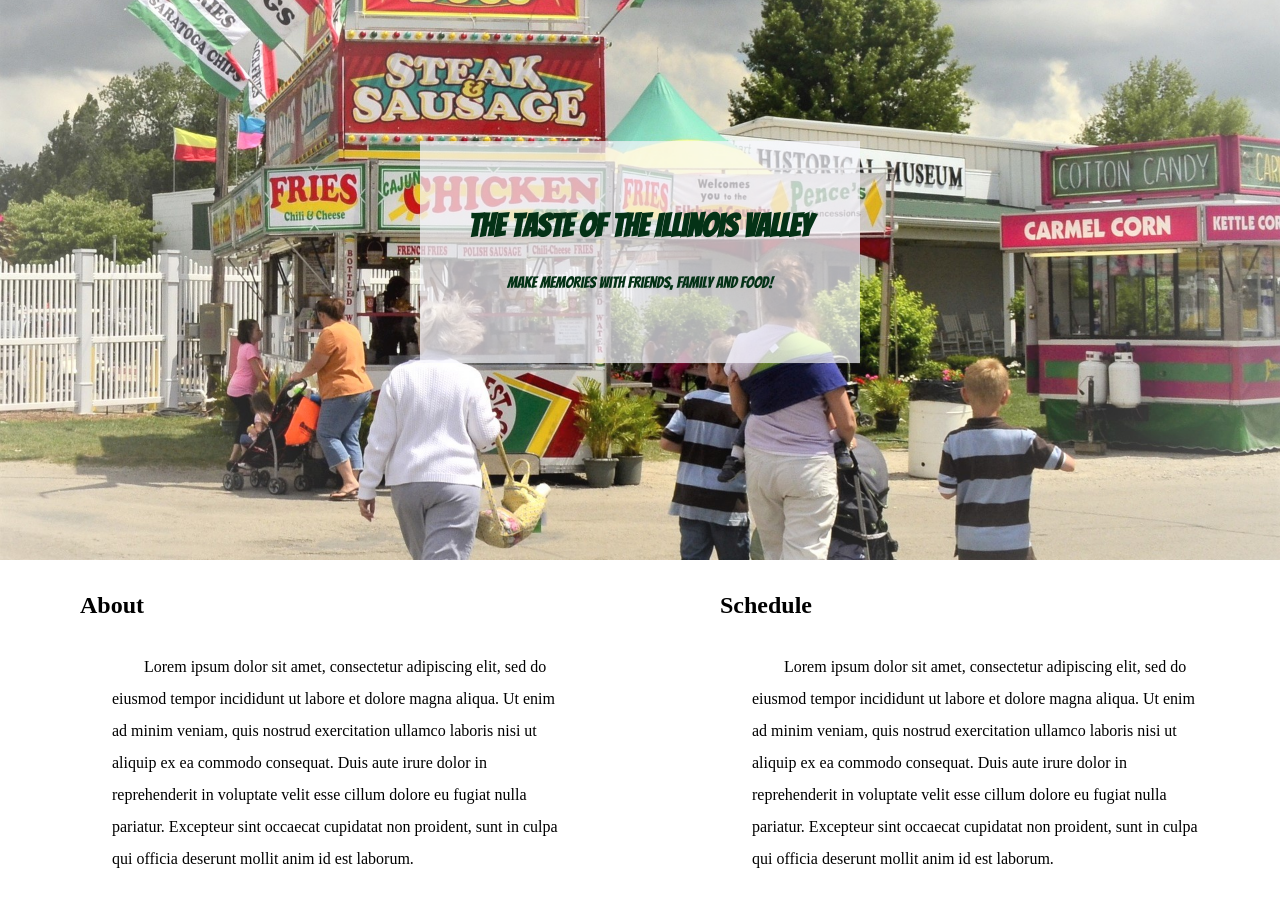
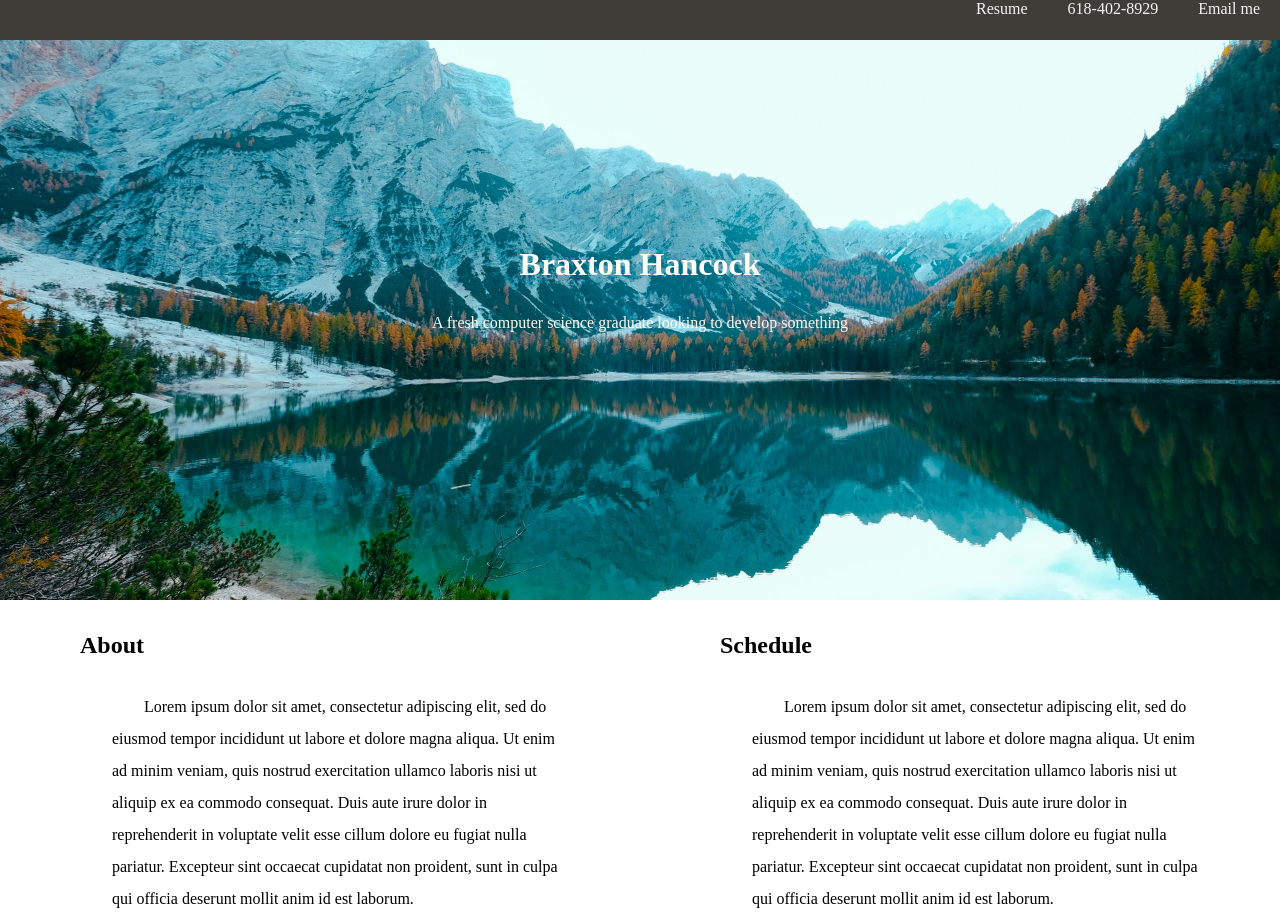
Before and after one commit to Braxtron3000/Braxtron3000.github.io, a Gatsby site: page / in a window 1280 px wide. Shown: the top 918 px of the page. Built offline with nearby package versions, Linux system fonts and the light colour scheme; Gatsby itself is replaced by a stand-in of ours; a web font is replaced by a local one.

Commit message:
changes to readme and color scheme

```diff
--- a/src/components/banner.module.css
+++ b/src/components/banner.module.css
@@ -1,10 +1,17 @@
+:root{
+    --white: #FFFCF2;
+    --orange: #EB5E28;
+    --darkGrey: #403D39;
+    --lightBlue: #21ABCD;
+}
+
 .banner{
     display: flex;
     align-items: center;
     margin:0px;
     height: 35em;
     width: 100%;
-    background: url("../images/festival2.jpg") no-repeat center;
+    background: url("../images/beautifulScenery.jpg") no-repeat center;
     background-size: cover;
     font-family: 'Bangers', cursive;
 }
@@ -23,7 +30,7 @@
     bottom: 45%;
     transform: translateY(-50%);
     opacity: 1;
-    color: #043216;
+    color:var(--white);
 }
 
 .banner *{
@@ -36,7 +43,7 @@
     margin-right: auto;
     padding: 3em;
     padding-top: 4em;
-    background-color: rgb(248,248,255,.7);
+
     border-radius: 0px;
 
 }
@@ -55,4 +62,5 @@
     }
 
 
+
 }
--- a/src/components/layout.css
+++ b/src/components/layout.css
@@ -1,5 +1,8 @@
 :root{
-    --mainC: #043216;
+    --white: #FFFCF2;
+    --orange: #EB5E28;
+    --darkGrey: #403D39;
+    --lightBlue: #21ABCD;
 }
 
 body{
@@ -10,7 +13,7 @@ body{
 
 
 #nav{
-    background-color: var(--mainC);
+    background-color: var(--white);
     position: sticky;
     top: 0;
     display: flex;
@@ -42,7 +45,7 @@ body{
 
 /*footer stuff*/
 footer ul{
-    background-color: var(--mainC);
+    background-color: var(--white);
     margin:0;
     text-align: center;
 }
@@ -100,3 +103,16 @@ footer ul > a:hover{
         color:black;
     }
 }
+
+#taskbar{
+    margin:0;
+    height: 40px;
+    display: block;
+    background-color: var(--darkGrey);
+}
+
+#taskbar li{
+    display: inline-block;
+    margin: 0 20px;
+    float: right;
+}
--- a/src/pages/index.js
+++ b/src/pages/index.js
@@ -7,37 +7,38 @@ import Layout from "../components/layout"
 import Segment from "../components/segment"
 
 
-const sss={
-  color:'blue'
+const sss = {
+  color: 'blue'
 }
 
 const IndexPage = () => (
-
-
 
   <Layout>
     {/*--<SEO title="Tastes of the Illinois Valley" />--*/}
 
     <style>
-      @import url('https://fonts.googleapis.com/css2?family=Orelega+One&display=swap');
-      @import url('https://fonts.googleapis.com/css2?family=Bangers&display=swap');
+      {/* @import url('https://fonts.googleapis.com/css2?family=Orelega+One&display=swap');
+      @import url('https://fonts.googleapis.com/css2?family=Bangers&display=swap'); */}
     </style>
+
+
+      <ul id="taskbar">
+        <li>Email me</li>
+        <li>618-402-8929</li>
+        <li>Resume</li>
+      </ul>
+
 
     {/*main banner */}
     <Banner id="banner"
-      bannerText="The Taste of the Illinois Valley"
-      description="Make memories with Friends, Family and Food!"
+      bannerText="Braxton Hancock"
+      description="A fresh computer science graduate looking to develop something"
       url="../images/festival.jpeg"
     />
 
-  {/*<navigation>
-  <ul id="nav">
-    <li>About</li>
-    <li>Schedule</li>
-    <li>Venders</li>
-    <li>Kids</li>
-  </ul>
-  </navigation>*/}
+
+
+
 
     <main>
       <div id="mainGrid">
```
Also changed, not shown: README.md, src/images/beautifulScenery.jpg (added). Lines whose indentation alone changed are shown as unchanged.
